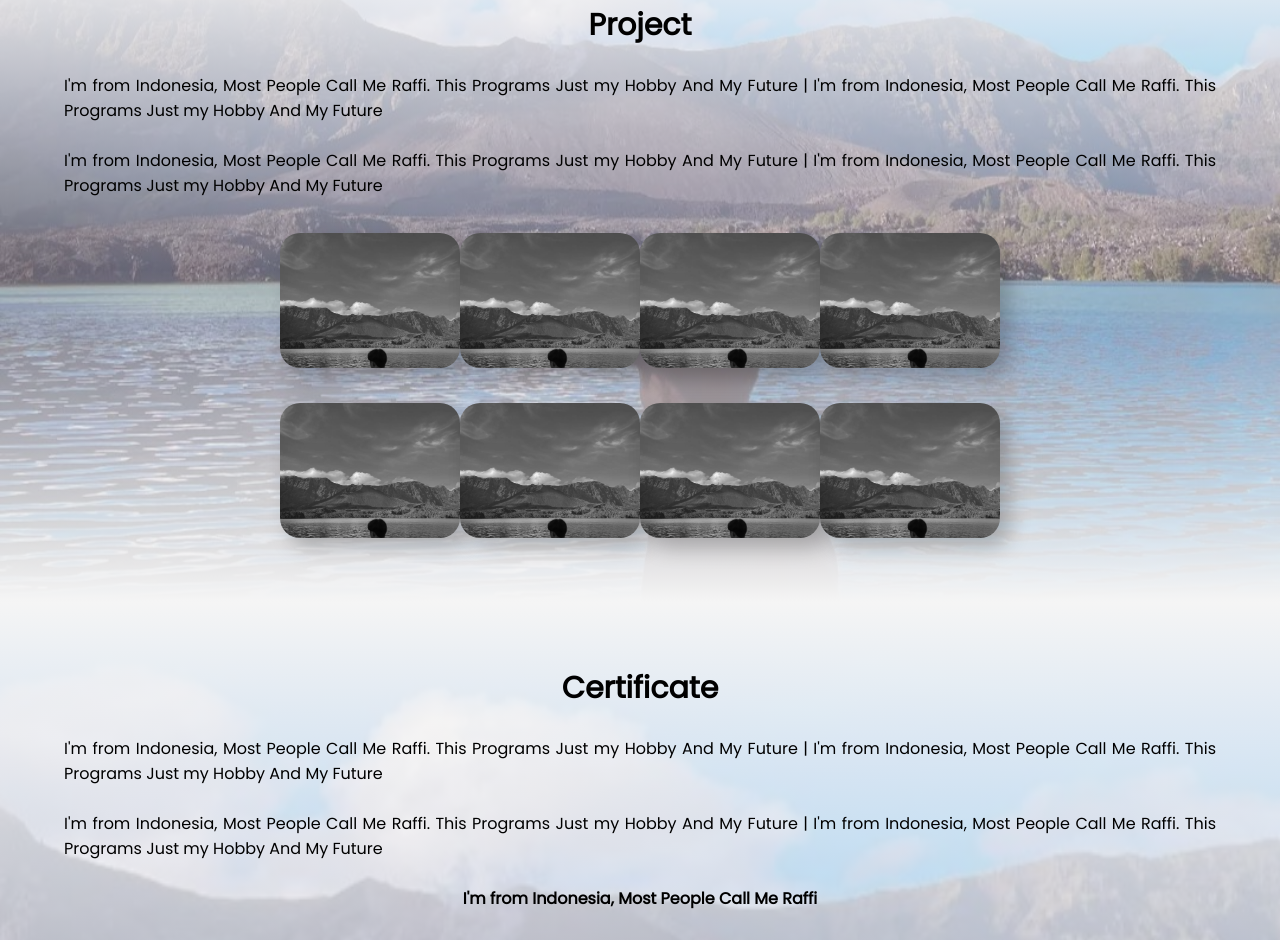
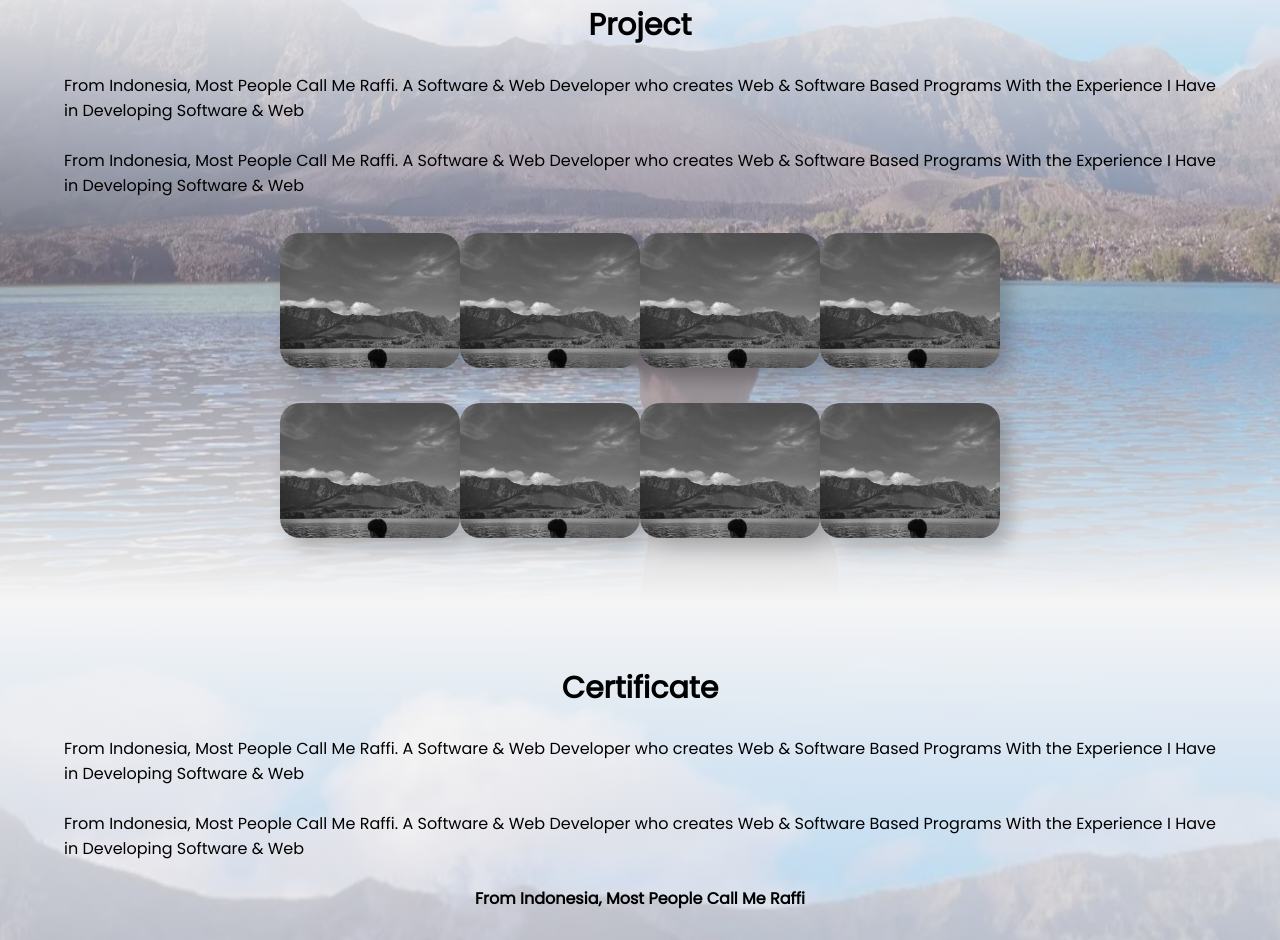
Before and after one commit to raffneptune/web2, a plain HTML site: page index.html in a window 1280 px wide. Shown: the part 1629-2569 px from the top of the page. Drawn offline with Linux system fonts and the light colour scheme.

Commit message:
Update index.html

```diff
--- a/index.html
+++ b/index.html
@@ -27,7 +27,7 @@
     <section id="section1" class="home">
         <div class="home-content">
             <h1>Hi There ! I'm Raffi</h1>
-            <h3>A Full Stack Developer About Designing A Web-Based Program With The Experience I Have In Web Developers</h3>
+            <h3><br>From Indonesia, Most People Call Me Raffi<br><br>A Software & Web Developer who creates Web & Software Based Programs With the Experience I Have in Developing Software & Web</h3>
             <button onclick="scrollToSection('section2')" class="btn1">Resume</button>
             <button onclick="scrollToSection('section7')" class="btn1">Contact Me</button>
         </div>
@@ -60,16 +60,16 @@
     <section id="section2" class="me">
         <div class="me-content">
         <h1>About Me</h1><br>
-        <p>I'm from Indonesia, Most People Call Me Raffi. This Programs Just my Hobby And My Future | I'm from Indonesia, Most People Call Me Raffi. This Programs Just my Hobby And My Future</p><br>
-        <p>I'm from Indonesia, Most People Call Me Raffi. This Programs Just my Hobby And My Future | I'm from Indonesia, Most People Call Me Raffi. This Programs Just my Hobby And My Future</p><br>
+        <p>From Indonesia, Most People Call Me Raffi. A Software & Web Developer who creates Web & Software Based Programs With the Experience I Have in Developing Software & Web</p><br>
+        <p>From Indonesia, Most People Call Me Raffi. A Software & Web Developer who creates Web & Software Based Programs With the Experience I Have in Developing Software & Web</p><br>
         </div>
         <div class="fotoguweh"><img src="images/raffneptune.jpg"></div>
     </section>
 
     <section id="section3" class="shs">
             <h1>Project</h1><br>
-            <p>I'm from Indonesia, Most People Call Me Raffi. This Programs Just my Hobby And My Future | I'm from Indonesia, Most People Call Me Raffi. This Programs Just my Hobby And My Future</p><br>
-            <p>I'm from Indonesia, Most People Call Me Raffi. This Programs Just my Hobby And My Future | I'm from Indonesia, Most People Call Me Raffi. This Programs Just my Hobby And My Future</p><br>
+            <p>From Indonesia, Most People Call Me Raffi. A Software & Web Developer who creates Web & Software Based Programs With the Experience I Have in Developing Software & Web</p><br>
+            <p>From Indonesia, Most People Call Me Raffi. A Software & Web Developer who creates Web & Software Based Programs With the Experience I Have in Developing Software & Web</p><br>
     <div class="roror">
     <div class="rawr">
         <div class="row">
@@ -125,11 +125,11 @@
     <section id="section4" class="music">
         <div class="music-content">
             <h1>Certificate</h1><br>
-            <p>I'm from Indonesia, Most People Call Me Raffi. This Programs Just my Hobby And My Future | I'm from Indonesia, Most People Call Me Raffi. This Programs Just my Hobby And My Future</p><br>
-            <p>I'm from Indonesia, Most People Call Me Raffi. This Programs Just my Hobby And My Future | I'm from Indonesia, Most People Call Me Raffi. This Programs Just my Hobby And My Future</p><br>
+            <p>From Indonesia, Most People Call Me Raffi. A Software & Web Developer who creates Web & Software Based Programs With the Experience I Have in Developing Software & Web</p><br>
+            <p>From Indonesia, Most People Call Me Raffi. A Software & Web Developer who creates Web & Software Based Programs With the Experience I Have in Developing Software & Web</p><br>
         </div>
         <div class="musickes">
-        <h4>I'm from Indonesia, Most People Call Me Raffi</h4><br>
+        <h4>From Indonesia, Most People Call Me Raffi</h4><br>
         <div class="pianoarr">
             <div class="musicphoto">
                 <img class="musicphoto1" src="images/raffneptune.jpg">
@@ -140,7 +140,7 @@
                 <div class="layermusic"><a href="https://www.instagram.com/raffneptune"><h5>Raffi</h5></a></div>
             </div>
         </div>
-        <br><h4>I'm from Indonesia, Most People Call Me Raffi</h4><br>
+        <br><h4>From Indonesia, Most People Call Me Raffi</h4><br>
         <div class="pianoarr">
             <div class="musicphoto">
                 <img class="musicphoto1" src="images/raffneptune.jpg">
@@ -151,7 +151,7 @@
                 <div class="layermusic"><a href="https://www.instagram.com/raffneptune"><h5>Raffi</h5></a></div>
         </div>
         </div>
-        <br><h4>I'm from Indonesia, Most People Call Me Raffi</h4><br>
+        <br><h4>From Indonesia, Most People Call Me Raffi</h4><br>
         <div class="pianoarr">
             <div class="musicphoto">
                 <img class="musicphoto1" src="images/raffneptune.jpg">
@@ -168,11 +168,11 @@
     <section id="section5" class="art">
         <div class="art-content">
             <h1>Raffi</h1><br>
-            <p>I'm from Indonesia, Most People Call Me Raffi. This Programs Just my Hobby And My Future | I'm from Indonesia, Most People Call Me Raffi. This Programs Just my Hobby And My Future</p><br>
-            <p>I'm from Indonesia, Most People Call Me Raffi. This Programs Just my Hobby And My Future | I'm from Indonesia, Most People Call Me Raffi. This Programs Just my Hobby And My Future</p><br>
+            <p>From Indonesia, Most People Call Me Raffi. A Software & Web Developer who creates Web & Software Based Programs With the Experience I Have in Developing Software & Web</p><br>
+            <p>From Indonesia, Most People Call Me Raffi. A Software & Web Developer who creates Web & Software Based Programs With the Experience I Have in Developing Software & Web</p><br>
         </div>
         <div class="artkes">
-        <h4>I'm from Indonesia, Most People Call Me Raffi</h4><br>
+        <h4>From Indonesia, Most People Call Me Raffi</h4><br>
         <div class="arto">
             <div class="artphoto">
                 <img class="artphoto1" src="images/raffneptune.jpg"></a>
@@ -183,7 +183,7 @@
                 <div class="layerart"><a href="https://www.instagram.com/raffneptune"><h5>Raffi</h5></a></div>
             </div>
         </div>
-        <h4>I'm from Indonesia, Most People Call Me Raffi</h4><br>
+        <h4>From Indonesia, Most People Call Me Raffi</h4><br>
         <div class="arto">
             <div class="artphoto">
                 <img class="artphoto1" src="images/raffneptune.jpg">
@@ -200,11 +200,11 @@
     <section id="section6" class="coding">
         <div class="coding_project">
             <h1>Raffi</h1><br>
-            <p>I'm from Indonesia, Most People Call Me Raffi. This Programs Just my Hobby And My Future | I'm from Indonesia, Most People Call Me Raffi. This Programs Just my Hobby And My Future</p><br>
-            <p>I'm from Indonesia, Most People Call Me Raffi. This Programs Just my Hobby And My Future | I'm from Indonesia, Most People Call Me Raffi. This Programs Just my Hobby And My Future</p><br>
+            <p>From Indonesia, Most People Call Me Raffi. A Software & Web Developer who creates Web & Software Based Programs With the Experience I Have in Developing Software & Web</p><br>
+            <p>From Indonesia, Most People Call Me Raffi. A Software & Web Developer who creates Web & Software Based Programs With the Experience I Have in Developing Software & Web</p><br>
         </div>
         <div class="proyek">
-        <h4>I'm from Indonesia, Most People Call Me Raffi</h4><br>
+        <h4>From Indonesia, Most People Call Me Raffi</h4><br>
         <div class="python">
             <div class="pythonphoto">
                 <img class="pythonphoto1" src="images/raffneptune.jpg">
```
